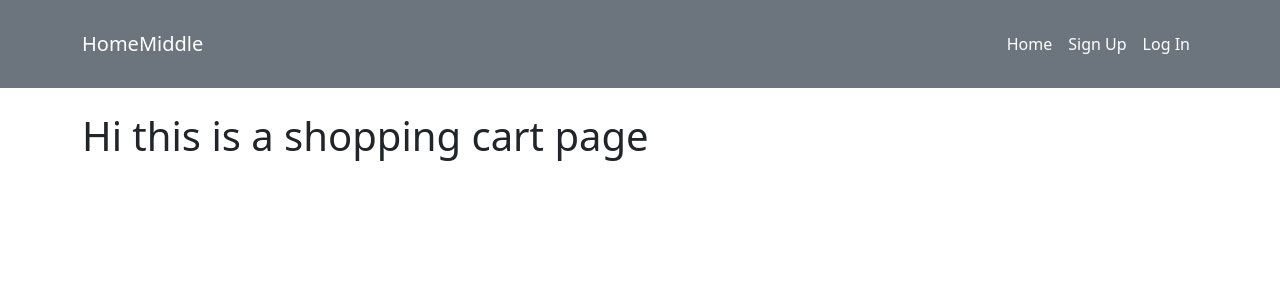
After one commit to CDavilad/HomeMiddle-Project, a Django app: page /added_to_sc/ in a window 1280 px wide. The commit adds this page. Shown: the top 300 px of the page. Run offline with Django 4.2, Linux system fonts and the light colour scheme.

Commit message:
carrito de compras creado, funcional

```diff
--- /dev/null
+++ b/HomeMiddle/main/templates/added_to_sc.html
@@ -0,0 +1,14 @@
+{% extends 'base.html' %}
+{% block title %}
+    HomeMiddle
+{% endblock %}
+{% block content %}
+    {% if user.is_authenticated %}
+        <h2>Hello, {{user.username}} you added a product to the shopping cart</h2>
+        <h4>What do you want to do?</h4>
+        <a class="btn bg-primary text-white" href="{% url 'furniture_index' %}">Keep Buying</a>
+        <a class="btn bg-primary text-white" href="{% url 'shopping_cart' %}">Go to Shopping Cart</a>
+    {% else %}
+        <h1>Hi this is a shopping cart page</h1>
+    {% endif %}
+{% endblock %}
--- a/HomeMiddle/main/templates/base.html
+++ b/HomeMiddle/main/templates/base.html
@@ -21,6 +21,7 @@
             {% if user.is_authenticated %}
             <a class="nav-link active" href="{% url 'logout' %}">Log Out</a>
             <a class="nav-link active" href="{% url 'furniture_index' %}">Furnitures</a>
+            <a class="nav-link active" href="{% url 'shopping_cart' %}">Shopping Cart</a>
             {% else %}
             <a class="nav-link active" href="{% url 'home' %}">Home</a>
             <a class="nav-link active" href="{% url 'signup' %}">Sign Up</a>
--- a/HomeMiddle/main/templates/show_furniture.html
+++ b/HomeMiddle/main/templates/show_furniture.html
@@ -21,6 +21,7 @@
 
               <a class="btn bg-primary text-white" href="{% url 'furniture_index' %}">Go back</a>
               <a class="btn bg-primary text-white" href="{% url 'reviews' id=furniture.id %}">Reviews</a>
+              <a class="btn bg-primary text-white" href="{% url 'add_to_sc' furniture.id %}">Add to shopping cart</a>
               <a class="btn bg-primary text-white" href="{% url 'furniture_index' %}">Buy</a>
         </div>
       </div>
--- a/HomeMiddle/main/urls.py
+++ b/HomeMiddle/main/urls.py
@@ -4,7 +4,11 @@ from .views import *
 urlpatterns = [
     path('',HomePage.as_view(),name='home'),
     path('authentication/', include('authentication.urls')),
+    path('shoppingcart/', show_shopping_cart,name='shopping_cart'),
+    path('added_to_sc/', AddedToShoppingCart.as_view(),name='added_to_sc'),
+    path('shoppingcart/remove_from_sc/<int:furniture_id>/', remove_from_shopping_cart, name='remove_from_sc'),
     path('furnitures/', FurnitureIndexView.as_view(),name='furniture_index'),
+    path('furnitures/add_to_sc/<int:furniture_id>/', add_to_shopping_cart, name='add_to_sc'),
     path('furnitures/<int:id>',FurnitureShowView.as_view(),name='show_furniture'),
     path('furnitures/<int:id>/reviews',ReviewsPage.as_view(),name='reviews'),
 ]
--- a/HomeMiddle/main/views.py
+++ b/HomeMiddle/main/views.py
@@ -41,3 +41,42 @@ class ReviewsPage(View):
         viewData["furniture"] = get_object_or_404(Furniture,pk=id)
 
         return render(request, self.template_name, viewData)
+
+class ShoppingCartPage(TemplateView):
+    template_name = 'shopping_cart.html'
+
+class AddedToShoppingCart(TemplateView):
+    template_name = 'added_to_sc.html'
+
+def add_to_shopping_cart(request, furniture_id):
+    user = request.user
+    furniture = get_object_or_404(Furniture, id=furniture_id)
+    shopping_cart, created = ShoppingCart.objects.get_or_create(user=user)
+    shopping_cart.items.add(furniture)
+    if created:
+        return redirect('added_to_sc')
+    else:
+        return redirect('added_to_sc')
+
+def show_shopping_cart(request):
+    user = request.user
+    shopping_cart = ShoppingCart.objects.filter(user=user).first()
+    furnitures_in_sc = []
+    if shopping_cart:
+        furnitures_in_sc = shopping_cart.items.all()
+
+    viewData = {}
+    viewData["title"] = "Title of the view"
+    viewData["subtitle"] =  "Subtitle of the view"
+    viewData["furnitures_in_sc"] = furnitures_in_sc
+
+    return render(request, 'shopping_cart.html', viewData)
+
+def remove_from_shopping_cart(request, furniture_id):
+    user = request.user
+    shopping_cart = ShoppingCart.objects.filter(user=user).first()
+    if shopping_cart:
+        furniture = get_object_or_404(Furniture, id=furniture_id)
+        shopping_cart.items.remove(furniture)
+
+    return redirect('shopping_cart')
```
Also changed, not shown: HomeMiddle/main/models.py (+8 -0 lines), HomeMiddle/main/templates/shopping_cart.html (added, +21 -0 lines), HomeMiddle/db.sqlite3, HomeMiddle/main/migrations/0004_shoppingcart.py (added).
